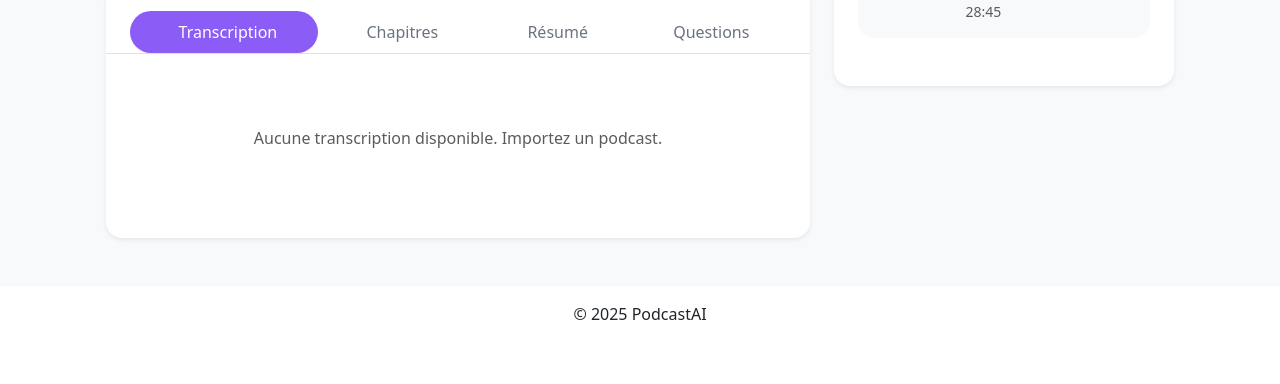
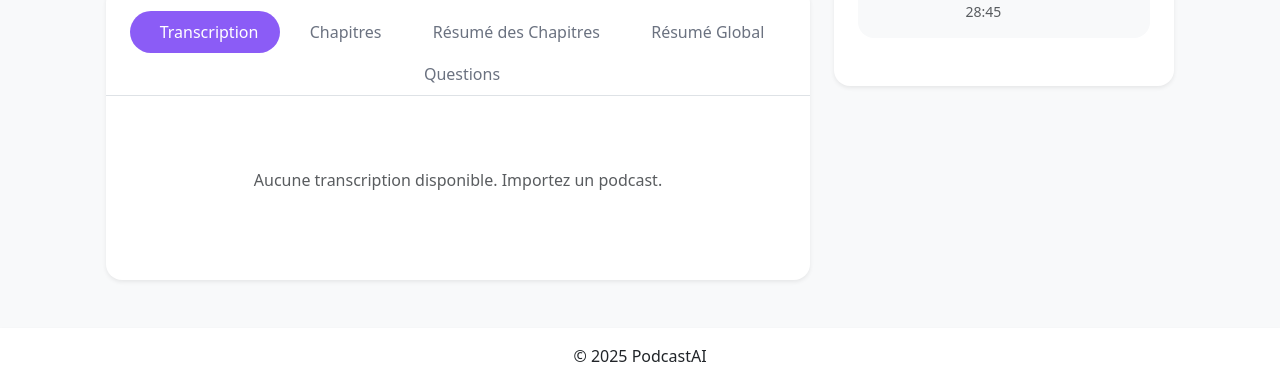
Before and after one commit to salahibra/podpal, a Flask app: page / in a window 1280 px wide. Shown: the part 624-1008 px from the top of the page. Before the commit the page ends 944 px from the top, so only its background shows below. Run offline with Flask 3, Linux system fonts and the light colour scheme; parts of the project's set-up code (start-up, migrations or seed data) failed here and were passed over; some libraries are stand-ins or nearby versions.

Commit message:
add web app

```diff
--- a/main.py
+++ b/main.py
@@ -1,5 +1,6 @@
 # app.py
 
+import json
 import os
 import uuid
 import logging
@@ -19,9 +20,11 @@ from werkzeug.utils import secure_filename
 from rag_utils import process_transcript, build_and_get_rag_chain
 
 # Fonction de découpages textuels (chunks) si nécessaire
-from chunking import get_text_chunks
+# Removed unused import
 # Fonction de segmentation en chapitres
 from chaptering import segment_by_topic
+from model import summarize_chapters_and_global
+
 
 app = Flask(__name__)
 app.secret_key = "une_clé_quelconque_pour_la_session"
@@ -103,7 +106,7 @@ def index():
     # Lecture de l’état pour le template
     raw_text = state["raw_text"]
     audio_filename = state["audio_filename"]
-    rag_ready = state["rag_ready"]
+    # Removed unused variable
 
     if request.method == "POST":
         source_type = request.form.get("source_type", "")
@@ -190,7 +193,7 @@ def index():
                         state["chain"] = chain
                         state["retriever"] = retriever
                         state["rag_ready"] = True
-                        rag_ready = True
+                        # Removed unused variable
                         logger.info("Pipeline RAG initialisée avec succès.")
                     except Exception as e:
                         logger.error(f"Erreur build_and_get_rag_chain : {e}")
@@ -231,14 +234,51 @@ def get_chapters():
 
     # Segmente en chapitres
     chapters_list = segment_by_topic(raw_text, threshold=0.5)
+    # create title list
+    titles  = ["Chapter "+str(i+1) for i in range(len(chapters_list))]
+    # save titles to titles.json
+    with open("data/titles.json", "w", encoding="utf-8") as f:
+        json.dump({"titles": titles}, f, ensure_ascii=False, indent=4)
+
+    # save chapters_list to chapters.json
+    with open("data/chapters.json", "w", encoding="utf-8") as f:
+        json.dump({"chapters": chapters_list}, f, ensure_ascii=False, indent=4)
+
     json_chapters = []
     for idx, chap_text in enumerate(chapters_list):
-        title = chap_text[:50].strip()
-        if len(chap_text) > 50:
-            title += "…"
+        title = titles[idx]
         json_chapters.append({ "index": idx, "title": title })
 
     return jsonify({ "chapters": json_chapters }), 200
+
+# -----------------------------
+#   GET /get_summaries
+# -----------------------------
+@app.route("/get_summaries", methods=["GET"])
+def get_summaries():
+    state = _get_user_state()
+    raw_text = state["raw_text"] or ""
+    if not raw_text:
+        return jsonify({ "error": "Aucune transcription en mémoire." }), 400
+
+    chapters_list = segment_by_topic(raw_text, threshold=0.45)
+    if not chapters_list:
+        return jsonify({ "error": "Aucun chapitre à résumer." }), 400
+
+    summaries = summarize_chapters_and_global(chapters_list, model_path=os.getenv("MODEL_PATH"),
+                                        output_path="data/summaries.json")["chapter_summaries"]
+    # get titles from data/titles
+    with open("data/titles.json", "r") as f:
+        title_list = json.load(f)["titles"]
+    json_summaries = []
+    for idx, summary in enumerate(summaries):
+        json_summaries.append({
+            "index": idx,
+            "title": title_list[idx],
+            "summary": summary
+        })
+
+    return jsonify({ "summaries": json_summaries }), 200
 
 
 # -----------------------------
@@ -251,32 +291,58 @@ def get_chapter_content(index):
     if not raw_text:
         return jsonify({ "error": "Aucune transcription en mémoire." }), 400
 
-    chapters_list = segment_by_topic(raw_text, threshold=0.5)
+    # get chapters from data/chapters.json
+    with open("data/chapters.json", "r") as f:
+        chapters_list = json.load(f)["chapters"]
     if index < 0 or index >= len(chapters_list):
         return jsonify({ "error": "Index de chapitre invalide." }), 400
 
     return jsonify({ "content": chapters_list[index] }), 200
 
 
+
 # -----------------------------
-#   GET /get_summary
+#   GET /get_summary_content/<index>
 # -----------------------------
-@app.route("/get_summary", methods=["GET"])
-def get_summary():
+@app.route("/get_summary_content/<int:index>")
+def get_summary_content(index):
     state = _get_user_state()
     raw_text = state["raw_text"] or ""
     if not raw_text:
-        return jsonify({ "error": "Aucune transcription pour générer un résumé." }), 400
+        return jsonify({ "error": "Aucune transcription en mémoire." }), 400
 
-    # ==== ICI : vous appelez votre fonction de résumé (par ex. un T5‐Small) ====
-    # Pour l’exemple, je vais simplement renvoyer les 200 premiers caractères
-    # et un "..." afin de montrer la mécanique. Remplacez ceci par votre propre modèle.
+    # get summaries from data/summaries.json
+    with open("data/summaries.json", "r") as f:
+        summaries_list = json.load(f)["chapter_summaries"]
 
-    # --- Exemple très simplifié (à remplacer) ---
-    summary_text = raw_text[:200] + "…"
-    # ------------------------------------------------------------------
 
-    return jsonify({ "summary": summary_text }), 200
+    if index < 0 or index >= len(summaries_list):
+        return jsonify({ "error": "Index de résumé invalide." }), 400
+
+    return jsonify({
+        "title": "Résumé " + str(index + 1),
+        "summary": summaries_list[index]
+    }), 200
+
+
+# -----------------------------
+#   GET /get_global_summary
+# -----------------------------
+@app.route("/get_global_summary", methods=["GET"])
+def get_global_summary():
+    state = _get_user_state()
+    raw_text = state["raw_text"] or ""
+    if not raw_text:
+        return jsonify({ "error": "Aucune transcription en mémoire." }), 400
+
+    chapters_list = segment_by_topic(raw_text, threshold=0.45)
+    if not chapters_list:
+        return jsonify({ "error": "Aucun chapitre à résumer." }), 400
+
+    global_summary = summarize_chapters_and_global(chapters_list,
+                                                   model_path=os.getenv("MODEL_PATH"),
+                                                   output_path="data/summaries.json")["global_summary"]
+    return jsonify({ "global_summary": global_summary }), 200
 
 
 # -----------------------------
--- a/templates/index2.html
+++ b/templates/index2.html
@@ -185,16 +185,30 @@
                     <i class="fas fa-list me-2"></i>Chapitres
                   </button>
                 </li>
+                <!-- summaries for each chapter -->
                  <li class="nav-item" role="presentation">
                   <button
                     class="nav-link rounded-pill me-2"
-                    id="summary-tab"
+                    id="summaries-tab"
                     data-bs-toggle="tab"
-                    data-bs-target="#summary"
+                    data-bs-target="#summaries"
                     type="button"
                     role="tab"
                   >
-                    <i class="fas fa-compress-alt me-2"></i>Résumé
+                    <i class="fas fa-book me-2"></i>Résumé des Chapitres
+                  </button>
+                </li>
+                <!-- global summary -->
+                <li class="nav-item" role="presentation">
+                  <button
+                    class="nav-link rounded-pill me-2"
+                    id="global-summary-tab"
+                    data-bs-toggle="tab"
+                    data-bs-target="#global-summary"
+                    type="button"
+                    role="tab"
+                  >
+                    <i class="fas fa-book me-2"></i>Résumé Global
                   </button>
                 </li>
                 <li class="nav-item" role="presentation">
@@ -262,29 +276,51 @@
                   </div>
                 </div>
               </div>
-
-              <!-- Summary Tab -->
-              <div class="tab-pane fade" id="summary" role="tabpanel">
+              <!-- summary for each Chapter Tab -->
+              <div class="tab-pane fade" id="summaries" role="tabpanel">
                 <div class="mb-3">
-                  <button id="summaryButton" class="btn btn-outline-purple rounded-pill">
-                    <i class="fas fa-magic me-2"></i>Charger le résumé
+                  <button id="summariesButton" class="btn btn-outline-purple rounded-pill">
+                    <i class="fas fa-sync me-2"></i>Charger les résumés
                   </button>
                 </div>
-                <div id="summaryResult" class="bg-light rounded-4 p-4" style="min-height: 300px;">
+                <div class="row">
+                  <div class="col-md-4">
+                    <ul id="summariesList" class="list-group list-group-flush">
+                      {% if not raw_text %}
+                        <li class="list-group-item border-0 text-muted">
+                          Importez un podcast pour voir les résumés.
+                        </li>
+                      {% endif %}
+                    </ul>
+                  </div>
+                  <div class="col-md-8">
+                    <div id="summaryContent" class="bg-light rounded-4 p-4" style="min-height: 300px;">
                       {% if not raw_text %}
                         <div class="text-center py-5">
-                      <i class="fas fa-compress-alt text-muted mb-3" style="font-size: 2rem;"></i>
-                      <em class="text-muted">Importez un podcast pour générer un résumé.</em>
+                          <i class="fas fa-book-open text-muted mb-3" style="font-size: 2rem;"></i>
+                          <em class="text-muted">Sélectionnez un résumé pour voir son contenu.</em>
                         </div>
                       {% else %}
                         <div class="text-center py-5">
-                      <i class="fas fa-compress-alt text-muted mb-3" style="font-size: 2rem;"></i>
-                      <em class="text-muted">Cliquez sur "Charger le résumé" pour voir le résumé.</em>
+                          <i class="fas fa-book-open text-muted mb-3" style="font-size: 2rem;"></i>
+                          <em class="text-muted">Choisissez un résumé dans la liste à gauche.</em>
                         </div>
                       {% endif %}
                     </div>
                   </div>
-
+                </div>
+              </div>
+              <!-- Global Summary Tab -->
+              <div class="tab-pane fade" id="global-summary" role="tabpanel">
+                <div class="mb-3">
+                  <button id="globalSummaryButton" class="btn btn-outline-purple rounded-pill">
+                    <i class="fas fa-sync me-2"></i>résumé global
+                  </button>
+                </div>
+                <div id="global-summary-content" class="bg-light rounded-4 p-4" style="min-height: 300px;">
+                  <p class="text-muted text-center">Cliquez sur le bouton pour charger le résumé global.</p>
+                </div>
+              </div>
               <!-- Questions Tab -->
               <div class="tab-pane fade" id="questions" role="tabpanel">
                 <!-- Chat Window -->
@@ -614,38 +650,118 @@ document.addEventListener("DOMContentLoaded", function() {
     });
   }
 
-  // --- 4) Résumé (GET /get_summary) --- #
-  const summaryBtn = document.getElementById("summaryButton");
-  if (summaryBtn) {
-    const summaryResult = document.getElementById("summaryResult");
+  // --- 4) Résumés de chaque chapitre (GET /get_summaries) --- #
+  const summariesBtn = document.getElementById("summariesButton");
+  if (summariesBtn) {
+    const summariesList   = document.getElementById("summariesList");
+    const summaryContent = document.getElementById("summaryContent");
 
-    summaryBtn.addEventListener("click", function() {
-      summaryBtn.disabled = true;
-      summaryBtn.innerHTML = '<i class="fas fa-spinner fa-spin me-2"></i>Chargement…';
+    summariesBtn.addEventListener("click", function() {
+      summariesBtn.disabled = true;
+      summariesBtn.innerHTML = '<i class="fas fa-spinner fa-spin me-2"></i>Chargement…';
 
-      fetch("/get_summary")
+      fetch("/get_summaries")
         .then(res => res.json())
         .then(data => {
+          // Si l’API renvoie une erreur
           if (data.error) {
-            summaryResult.innerHTML = `<div class="alert alert-danger rounded-4">${data.error}</div>`;
-            summaryBtn.disabled = false;
-            summaryBtn.innerHTML = '<i class="fas fa-magic me-2"></i>Charger le résumé';
+            summariesList.innerHTML = `<li class="list-group-item text-danger border-0">${data.error}</li>`;
+            summariesBtn.disabled = false;
+            summariesBtn.innerHTML = '<i class="fas fa-sync me-2"></i>Charger les résumés';
             return;
           }
-          summaryResult.innerHTML = `<div class="lh-lg">${data.summary}</div>`;
-          summaryBtn.disabled = false;
-          summaryBtn.innerHTML = '<i class="fas fa-magic me-2"></i>Recharger le résumé';
+
+          // Aucun résumé retourné (tableau vide)
+          if (!Array.isArray(data.summaries) || data.summaries.length === 0) {
+            summariesList.innerHTML = `
+              <li class="list-group-item text-muted border-0">
+                Aucun résumé disponible. Importez d’abord un podcast.
+              </li>`;
+            summariesBtn.disabled = false;
+            summariesBtn.innerHTML = '<i class="fas fa-sync me-2"></i>Charger les résumés';
+            return;
+          }
+
+          // Affichage des résumés retrouvés
+          let html = "";
+          data.summaries.forEach(summary => {
+            html += `
+              <li class="list-group-item summary-item border-0 rounded-3 mb-2" data-index="${summary.index}" style="cursor: pointer;">
+                <i class="fas fa-file-alt me-2 text-purple"></i>${summary.title}
+              </li>`;
+          });
+          summariesList.innerHTML = html;
+          summariesBtn.disabled = false;
+          summariesBtn.innerHTML = '<i class="fas fa-sync me-2"></i>Recharger les résumés';
+
+          // Ajout des écouteurs de clic pour chaque résumé
+          document.querySelectorAll(".summary-item").forEach(el => {
+            el.addEventListener("click", function() {
+              // Surbrillance de l’élément sélectionné
+              document.querySelectorAll(".summary-item").forEach(item => item.classList.remove("bg-light"));
+              this.classList.add("bg-light");
+
+              const idx = this.dataset.index;
+              fetch(`/get_summary_content/${idx}`)
+                .then(resp => resp.json())
+                .then(respData => {
+                  if (respData.error) {
+                    summaryContent.innerHTML = `<div class="alert alert-danger rounded-4">${respData.error}</div>`;
+                    return;
+                  }
+                  summaryContent.innerHTML = `
+                    <h5 class="fw-bold mb-3">${data.summaries[idx].title}</h5>
+                    <p class="lh-lg">${respData.summary}</p>
+                  `;
                 })
                 .catch(err => {
                   console.error(err);
-          summaryResult.innerHTML = `<div class="alert alert-danger rounded-4">Erreur réseau.</div>`;
-          summaryBtn.disabled = false;
-          summaryBtn.innerHTML = '<i class="fas fa-magic me-2"></i>Charger le résumé';
+                  summaryContent.innerHTML = `<div class="alert alert-danger rounded-4">Erreur chargement résumé.</div>`;
+                });
+            });
+          });
+        })
+        .catch(err => {
+          console.error(err);
+          summariesList.innerHTML = `<li class="list-group-item text-danger border-0">Erreur réseau.</li>`;
+          summariesBtn.disabled = false;
+          summariesBtn.innerHTML = '<i class="fas fa-sync me-2"></i>Charger les résumés';
         });
     });
   }
 
-  // --- 5) RAG Chat (POST /rag_chat) --- #
+
+  // --- 5) Resumé global (GET /get_global_summary) --- #
+  const globalSummaryButton = document.getElementById("globalSummaryButton");
+  const globalSummaryContent = document.getElementById("global-summary-content");
+
+  globalSummaryButton.addEventListener("click", function() {
+    globalSummaryButton.disabled = true;
+    globalSummaryButton.innerHTML = '<i class="fas fa-spinner fa-spin me-2"></i>Chargement…';
+
+    fetch("/get_global_summary")
+      .then(res => res.json())
+      .then(data => {
+        if (data.error) {
+          globalSummaryContent.innerHTML = `<div class="alert alert-danger rounded-4">${data.error}</div>`;
+          return;
+        }
+        globalSummaryContent.innerHTML = `
+          <h5 class="fw-bold mb-3">Résumé Global</h5>
+          <p class="lh-lg">${data.global_summary}</p>
+        `;
+      })
+      .catch(err => {
+        console.error(err);
+        globalSummaryContent.innerHTML = `<div class="alert alert-danger rounded-4">Erreur chargement résumé global.</div>`;
+      })
+      .finally(() => {
+        globalSummaryButton.disabled = false;
+        globalSummaryButton.innerHTML = '<i class="fas fa-sync me-2"></i>Charger le résumé global';
+      });
+  });
+
+  // --- 6) RAG Chat (POST /rag_chat) --- #
   const askBtn = document.getElementById("askButton");
   const questionInput = document.getElementById("questionInput");
   const chatWindow = document.getElementById("chatWindow");
```
Also changed, not shown: templates/index.html (added), 2 other files. Lines whose indentation alone changed are shown as unchanged.
